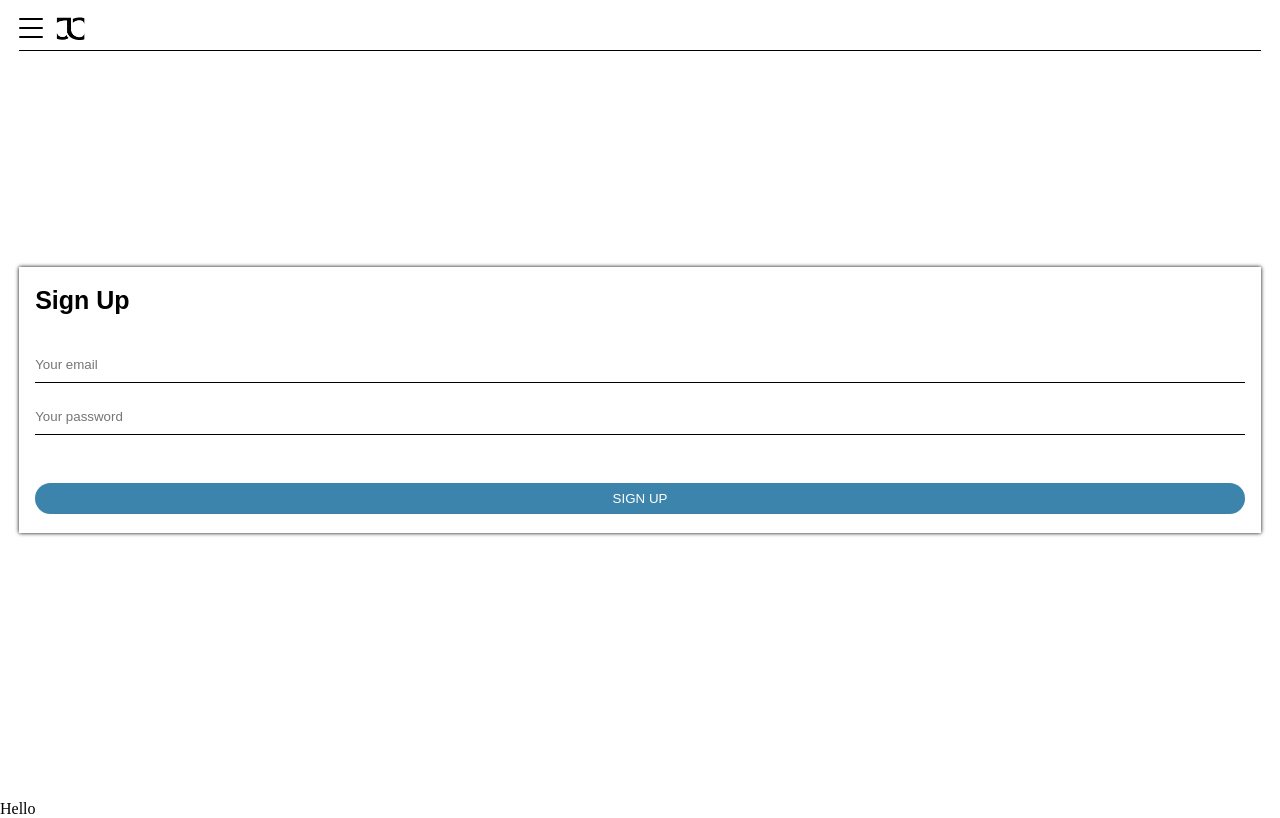
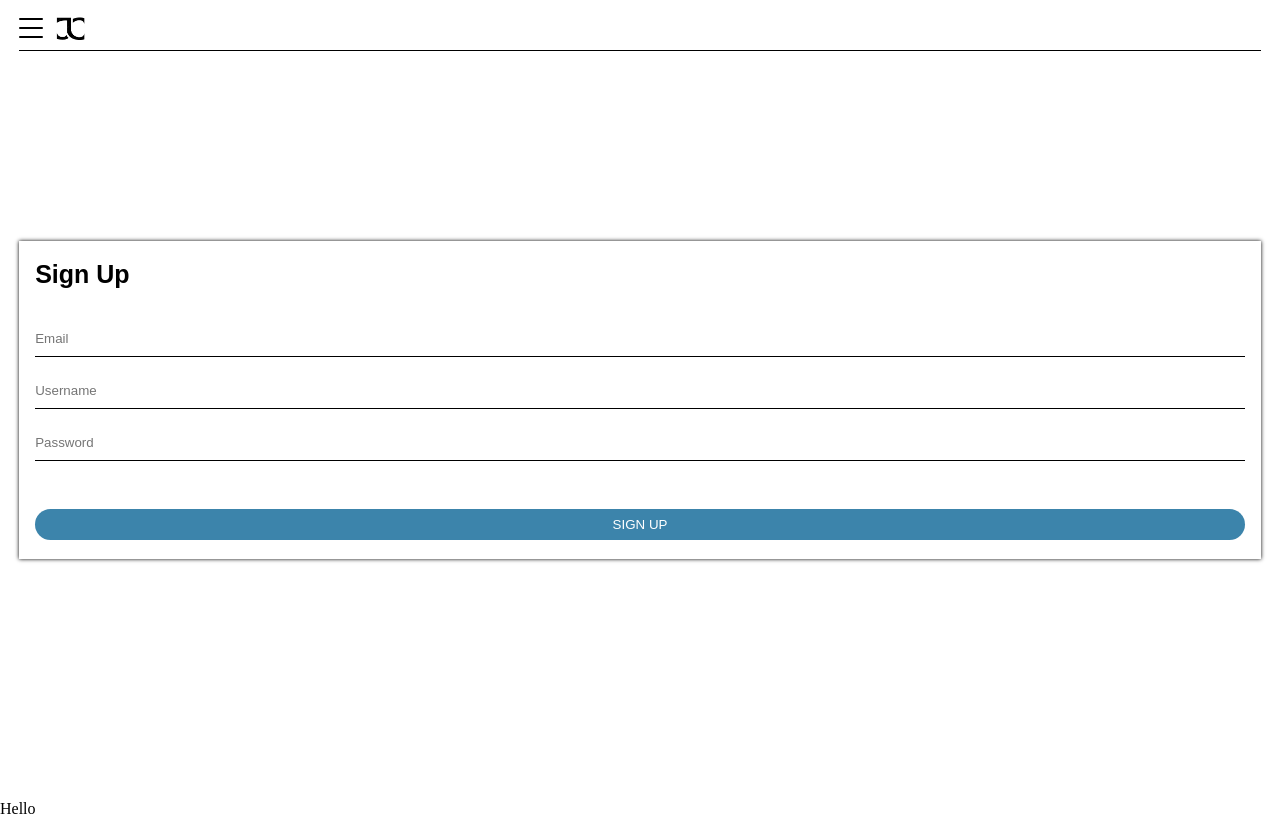
Before and after one commit to codayomide/job-compass, a React (Create React App) app: page /SignUp in a window 1280 px wide. Built offline with nearby package versions, Linux system fonts and the light colour scheme; a web font is replaced by a local one.

Commit message:
editted sign up form

```diff
--- a/src/SignUp.jsx
+++ b/src/SignUp.jsx
@@ -12,13 +12,36 @@ const SignUp = () => {
 
         <div className="form-main">
           <div className="input-wrapper">
-            <label htmlFor=""></label>
-            <input type="text" placeholder="Your email" />
+            <label htmlFor="email"></label>
+            <input
+              type="text"
+              placeholder="Email"
+              {...register("email", { required: true, pattern: /^(?=[^\s@]{1,64}@)[^\s@]+@[^\s@]+\.[^\s@.]+$/ })}
+              aria-invalid={errors.email ? "true" : "false"}
+            />
+            {errors.email && <p role="alert">Invalid Email</p>}
           </div>
 
           <div className="input-wrapper">
-            <label htmlFor=""></label>
-            <input type="text" placeholder="Your password" />
+            <label htmlFor="username"></label>
+            <input
+              type="text"
+              placeholder="Username"
+              {...register("username", { required: true, pattern: "^[A-Za-z][A-Za-z0-9_]{7,29}$" ,minLength: 8, maxLength: 256})}
+              aria-invalid={errors.username ? "true" : "false"}
+            />
+            {errors.username && <p role="alert">Invalid Username</p>}
+          </div>
+
+          <div className="input-wrapper">
+            <label htmlFor="password"></label>
+            <input
+              type="text"
+              placeholder="Password"
+              {...register("password", { required: true, minLength: 8, maxLength: 256})}
+              aria-invalid={errors.password ? "true" : "false"}
+            />
+            {errors.password && <p role="alert">Invalid Password</p>}
           </div>
 
           <button className="submit-btn">Sign Up</button>
```
